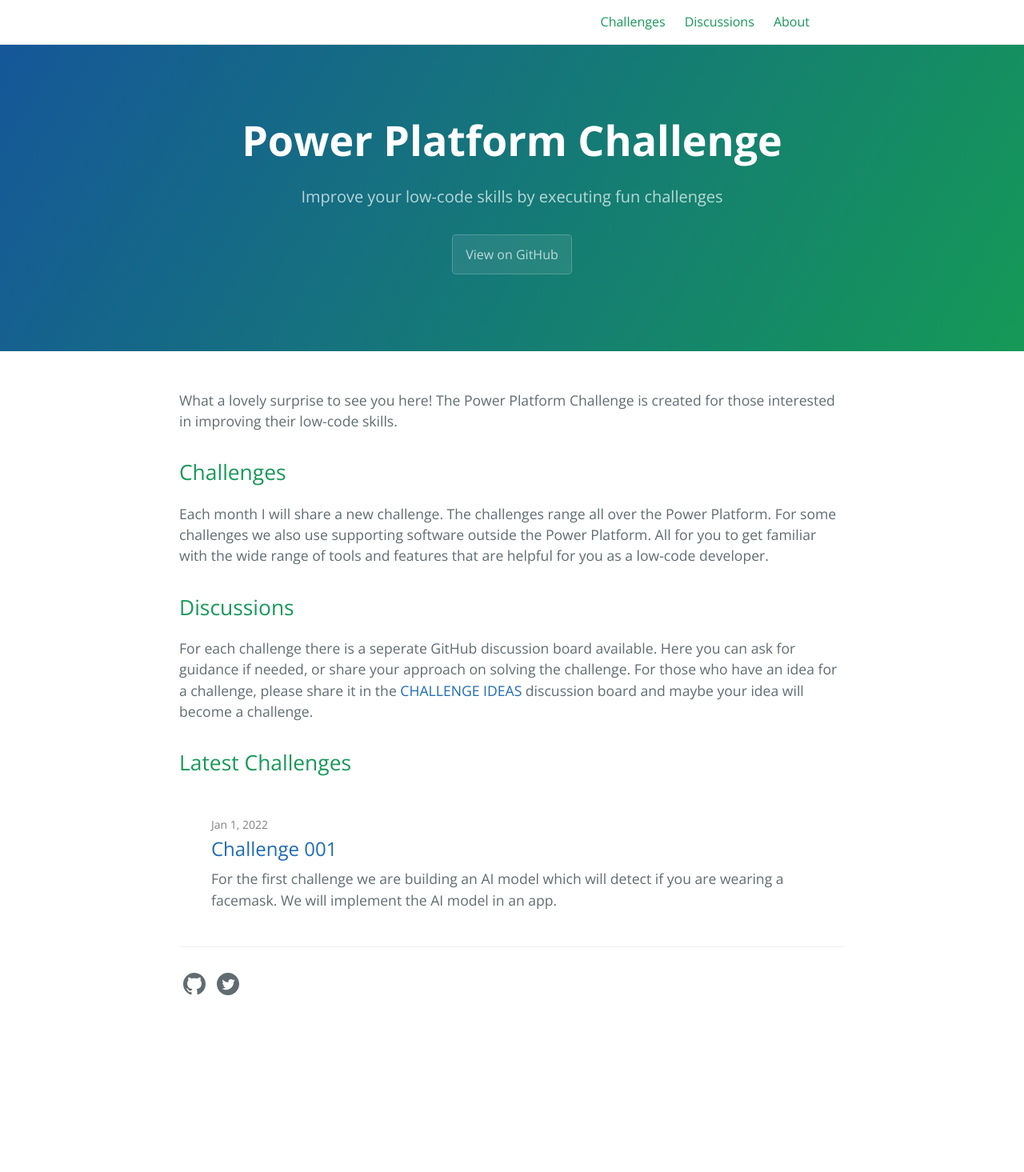
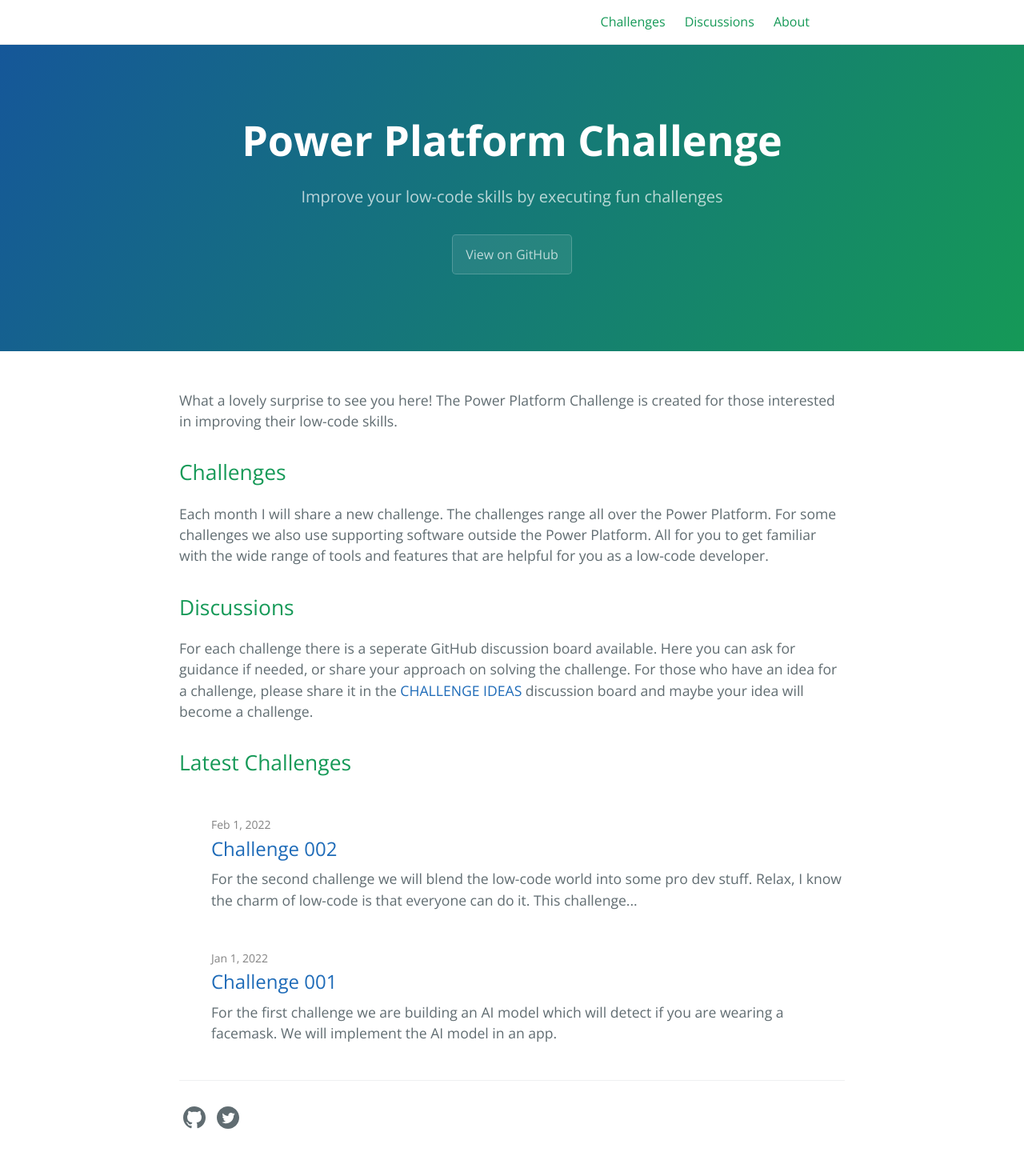
Before and after one commit to miguelverweij/PowerPlatformChallenge, a Jekyll site: the page built from docs/index.md, in a window 1280 px wide. Shown: the whole page at 80% size. Built offline with Jekyll 4.4.1, drawn with Linux system fonts in a browser that asks for light colours; before the commit the page ends 1298 px from its top, so only the background shows below that; some of the changed lines change nothing that is shown.

Commit message:
Challenge 002

```diff
--- /dev/null
+++ b/docs/_posts/2022-02-01-challenge-002.md
@@ -0,0 +1,64 @@
+---
+layout: post
+title: "Challenge 002"
+tagline: "AI models the easy way"
+categories: Source Code
+author: "miguelverweij"
+meta: "A Power Platform Challenge on Source Code. You will add Git functionality to your low-code app."
+---
+
+For the second challenge we will blend the low-code world into some pro dev stuff. Relax, I know the charm of low-code is that everyone can do it. This challenge won't be different although it will show what source control can mean to you as a low-code developer.
+
+### Discussion board
+[DISCUSSION FOR CHALLENGE 002](https://github.com/miguelverweij/PowerPlatformChallenge/discussions/5)
+
+## Challenge instructions
+If you came to this place, we probably agree that creating canvas apps is pure fun. Creating all the functionality you want with the out of the box functionality is just a blast. But changing the app just for aesthetics? That task can be a too repetitive to still be joyful. Or reading the more complex functions? That means constantly expanding and collapsing the function bar. Ulgh!
+
+If this is causing some frustration at your end, keep reading! This challenge will make the app available in source code, which makes the above mentioned tasks way more easy to execute. This challenge is based on the first steps by Microsoft to make co-authoring (multiple editors working on the app simultaneously) in Power Apps available. That by itself is a feature you might be anticipating for. A more finalized version on that is expected later this year, but the first steps of co-authoring are useful during the monotonous tasks described earlier.
+
+Basically, we will make the app in source code available, so you get an overview and more control of your functions within your app. Just follow the steps below and enjoy this powerful feature.
+
+1. Go to [GITHUB](https://github.com/) and sign up. If you already have a GitHub account, you can skip this step.
+2. Create a new Repository. You can do this by clicking on your account in the right top, select 'Your repositories' and click on New.
+3. Name your new Repo (e.g. Challenge002) and select Create repository. This will create the repository where the source code of your app will be exported.
+4. In order to enable Power Apps to read and write to your repository, it should have access to your account and repository. This can be done by creating a Personal access token. Click on your account and go to Settings. Towards the end of the list you will see Developer settings listed. Click on it and select Personal access tokens. Here you can generate a new access token. The note cannot be blank, so enter something like Challenge_002_token. For the sake of this challenge an expiration of 7 days would be sufficient, so that option is adviced. Select the repo, admin:repo_hook and delete_repo checkboxes and select Generate token.
+5. DON'T MOVE AWAY! This token is only visible now. So be sure to copy it and save it somewhere. This is it on the GitHub side. easy-peasy.
+
+Now that we have a repository that we can use for our source code, we want to get our app there right? Already curious what the source code will look like? Just continue and you will find out.
+
+1.  We need to select an app that we want to make available in source code. If you have a test app that you want to use, feel free to use it. It is recommended to use an app within you developer tenant to make sure it all works. If you don't have an app there yet, no worries. Just create a new canvas app and make sure it is saves to your environment.
+2. Open the app in Power Apps Studio (edit the app). Go the the settings of the app (File > Settings), go to Upcoming features, Select the Experimental tab and toggle on Show the Git version control setting. Notice it will add a Git version control section within Settings.
+3. Navigate to the Git version control section and select connect. Fill in the fields. The GitHub repository URL in my case would be https://github.com/miguelverweij/Challenge002.
+4. The power of Git is within branching, so you can split up the development, but that is out of the scope of this challenge. For now you can just enter main.
+5. We haven't created a directory (folder) within our repository. You can just ander something you like (e.g. Challenge002App).
+6. Click Apply.
+7. Now you will have to enter the credentials to your Github repository. At the Username field just enter your username from Github. At Password, you should not enter you GitHub password (weird, I know), but your Personal access token. This is why you should have saved it somewhere. Note that once you will open the app again, you will have to enter the Personal access token again.
+8. Select Sign in. Because the directory we entered doesn't exist, it will ask you if you want to create it. Just select Yes.
+
+On the Power Apps side it doesn't seem like much has happened. But just hve a look at your GitHub repository. You can see that a directory has been created. Pretty cool right? Just have a look for a minute to see what is all in there. Notice that in the Src folder there are screen names you probably recognize. If you just created an app, you will see a file named Screen1.fx.yaml.
+
+1. Open the Screen1.fx.yaml file. It doesn't show much yet at this stage.
+2. In a dirrefent tab yo to your app again, add a control (e.g. button) and save the app.
+3. Now refresh your GitHub tab. Do you see that Button1 as Button with some properties has been added? pretty cool right?
+
+This is already helpful to see all the elements on one page right? But adjusting it from this overview can be pretty helpful as well. That is the last step (and most fun) step of this challenge.
+
+1. On the GitHub tab, press the period (.) key. This will open a github dev version, which is basically Visual Studio Code in your browser. For those familiar with git, feel free to clone your repo to your local drive and manage it from there. If not, this is a lovely way to directly interact with your GitHub files.
+2. On the left ribbon, click on the explorer. You will see all the files from your repository just like you would have it in file explorer. Selecting a file will show it's content, which you can instantly adjust.
+3. Look for the Screen1.fx.yaml file we have identified earlier.
+4. Once it is opened, you could adjust the X value of the button (e.g. 0). Notice that once you adjust something within the file, you will see that the file has been modified an a count has popped up on the left ribbon. Click on that button (Source Control).
+5. Here are all the changes that you have made listed. On the top there is a message bar, which need some info. Enter button replaced and click on commit (hover over the buttons all the way on the top).
+
+Cool cool! You have just used a pro dev tool for your low-code app. It wasn't that hard right? But you probably want to see what the result looks like in you app.
+
+1. Go back to the tab where you have your app opened in edit mode. All the way to the top you see a refresh button. This button became visible when you changes the setting of the app. If you click on it, it will retreive the data from Github and update it accordingly. You see the button moved all the way to the left? Pretty cool right?
+2. Now we take it one step further. The yaml file in GitHub only contains information that is different compared to the default control. So if you know what the name of a control property in Power Apps is, you can enter it here and will override it in the app. In the Button control, create a new line that states Fill: =Red.
+3. Again enter a message and commit. If somethign pops up, select Sync.
+4. Navigate back to the tab where you edit the app and click on the Git refresh button. Now your button became red.
+
+No that you know how this works, you know how to get a quick overview of what is in your page, quickly adjust multiple controls, or even copy paste properties easily. You don't have to know much about pro dev to make use of it.
+
+## Share your feedback
+
+If you have enjoyed this challenge or some feedback how to improve it, please let me know in the [DISCUSSION](https://github.com/miguelverweij/PowerPlatformChallenge/discussions/5). It is highly appreciated. Cheers and see you next month!
--- a/docs/challenges.md
+++ b/docs/challenges.md
@@ -15,4 +15,5 @@
 ## Challenges
 
 Challenge link | Upload date | Topic
-[CHALLENGE 001](/_posts/2020-01-01-challenge-001.md) | 2022-01-01 | Lobe
+[CHALLENGE 001](/_posts/2022-01-01-challenge-001.md) | 2022-01-01 | Lobe
+[CHALLENGE 002](/_posts/2022-02-01-challenge-002.md) | 2022-02-01 | Git
```
